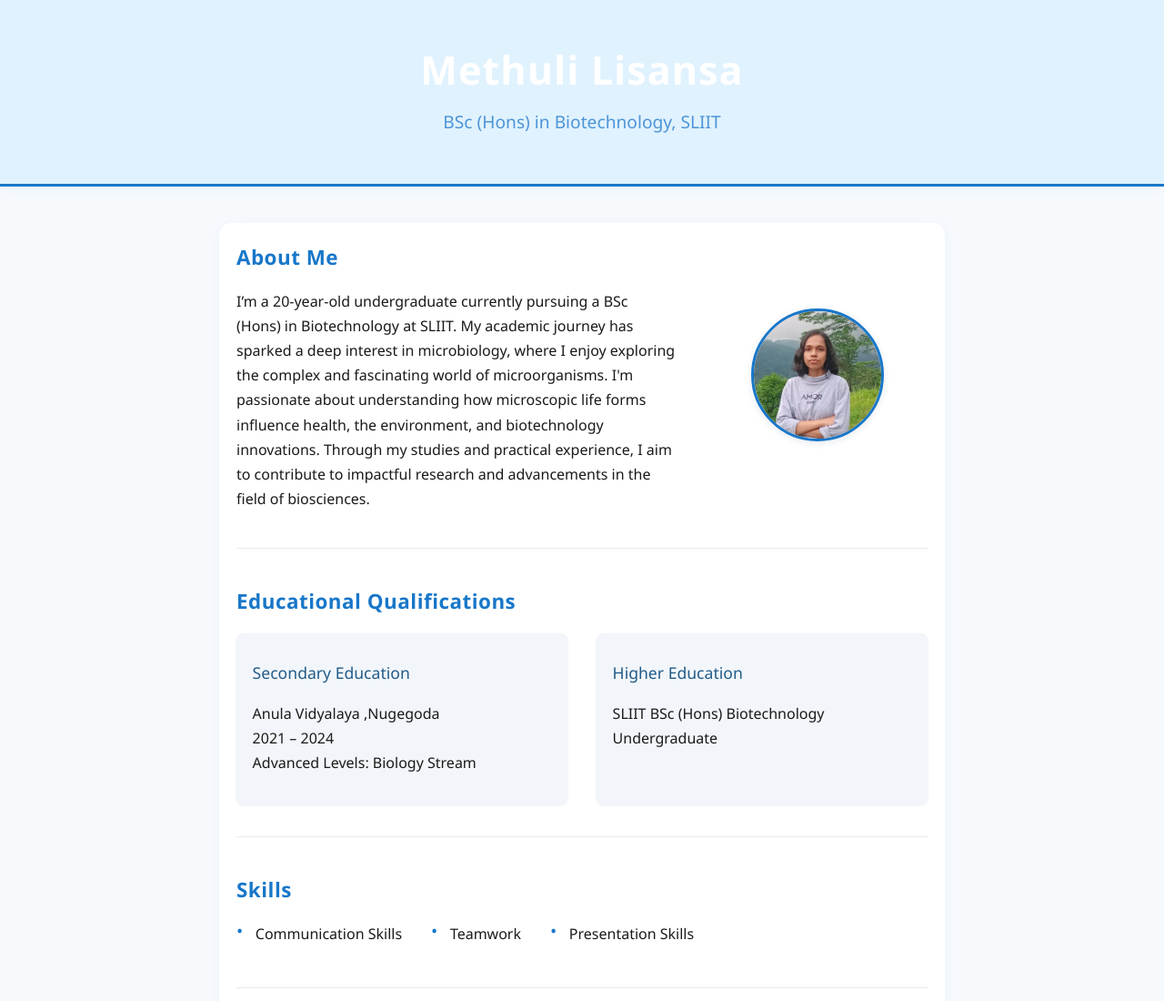
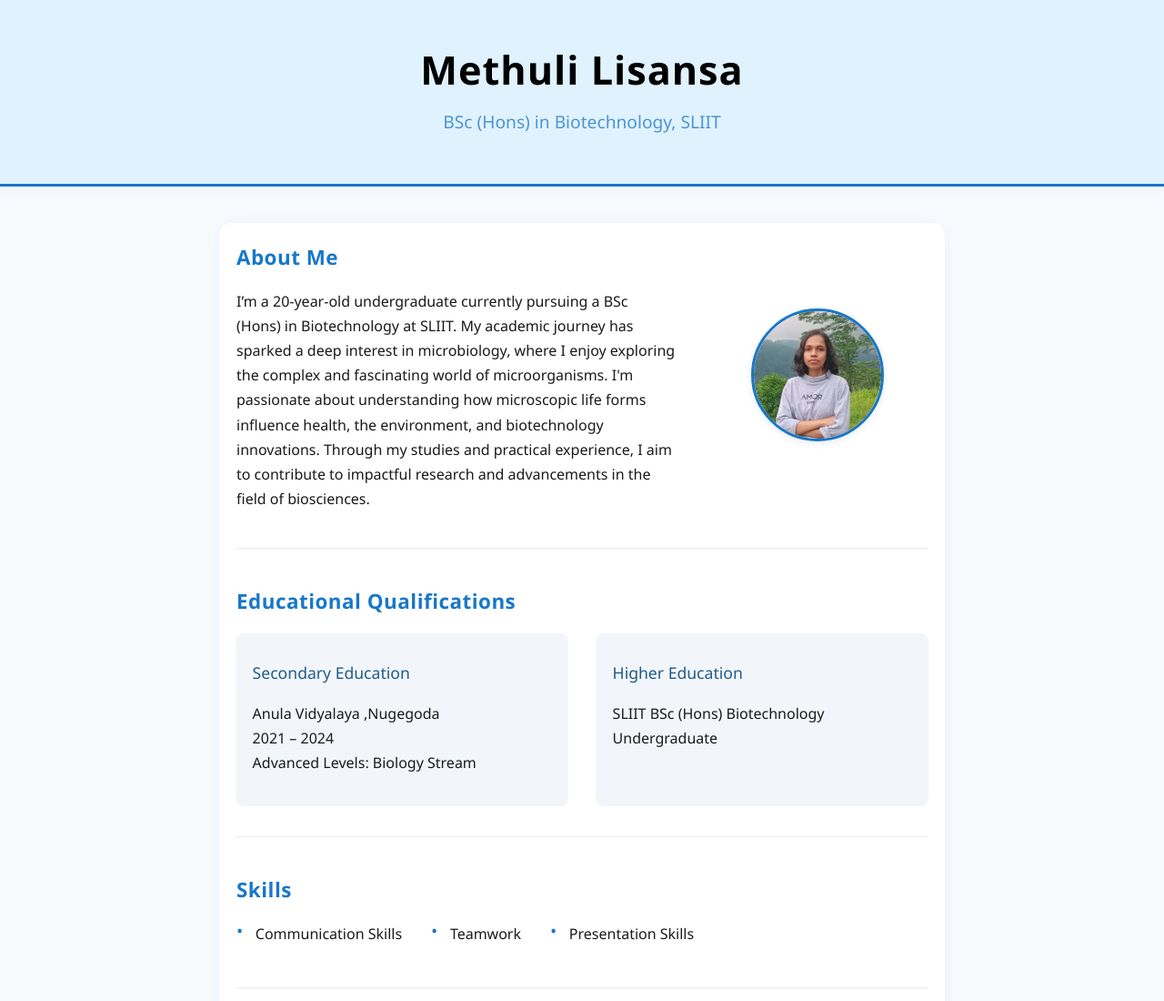
Before and after one commit to methulilisansa73-cmyk/methulilisansa73-cmyk.github.io, a plain HTML site: page index.html in a window 1280 px wide. Shown: the top 1100 px of the page at 91% size. Drawn offline with Linux system fonts and the light colour scheme.

Commit message:
Update style.css

```diff
--- a/style.css
+++ b/style.css
@@ -1,4 +1,3 @@
-/* Minimal Professional Portfolio Theme */
 :root {
   --accent: #1877c9;
   --bg: #f7fafd;
@@ -27,7 +26,7 @@ header {
 }
 header h1,
 header .tagline {
-  color: #fff;
+  color: #000;
 }
 
 header h1 {
```
